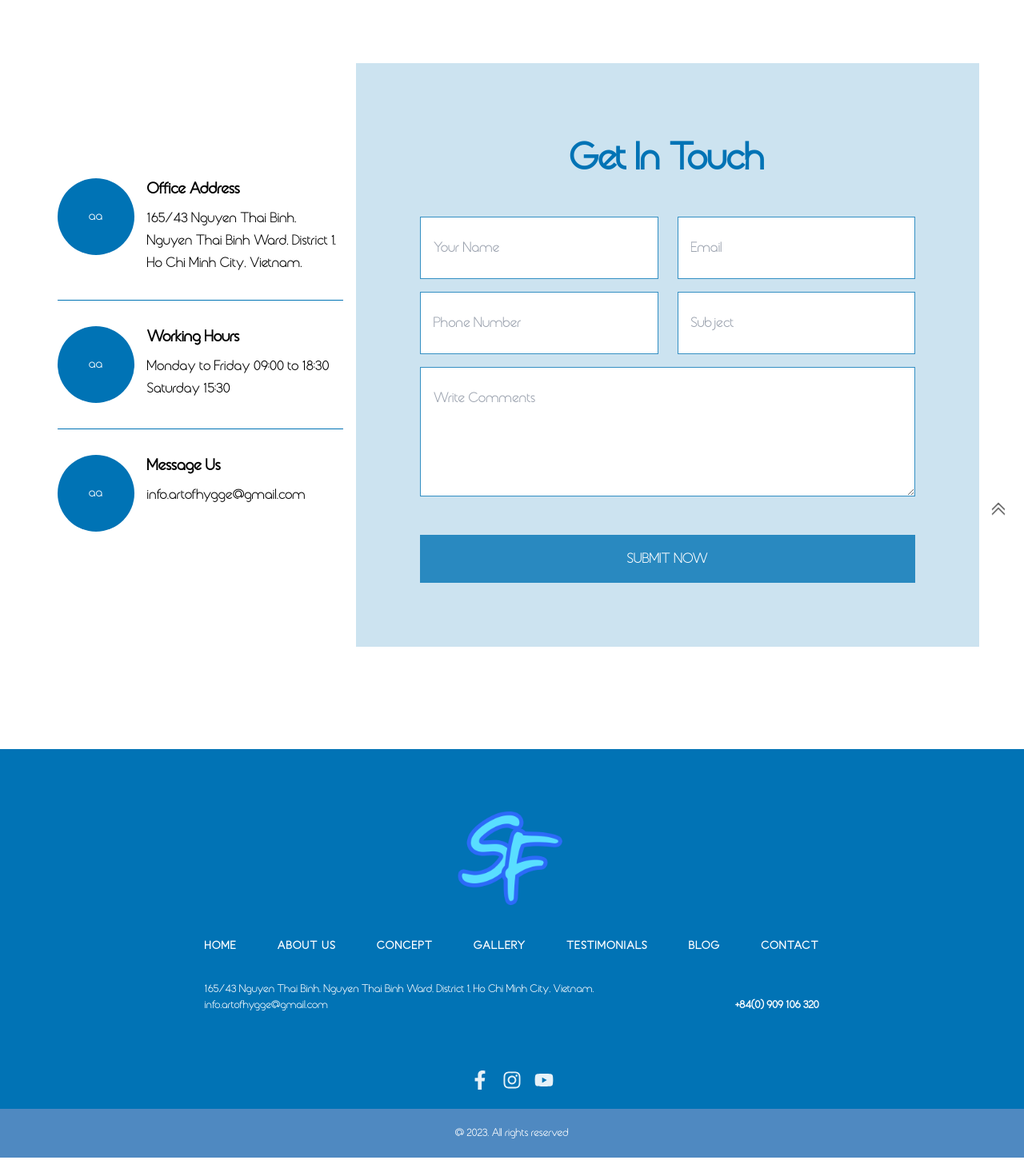
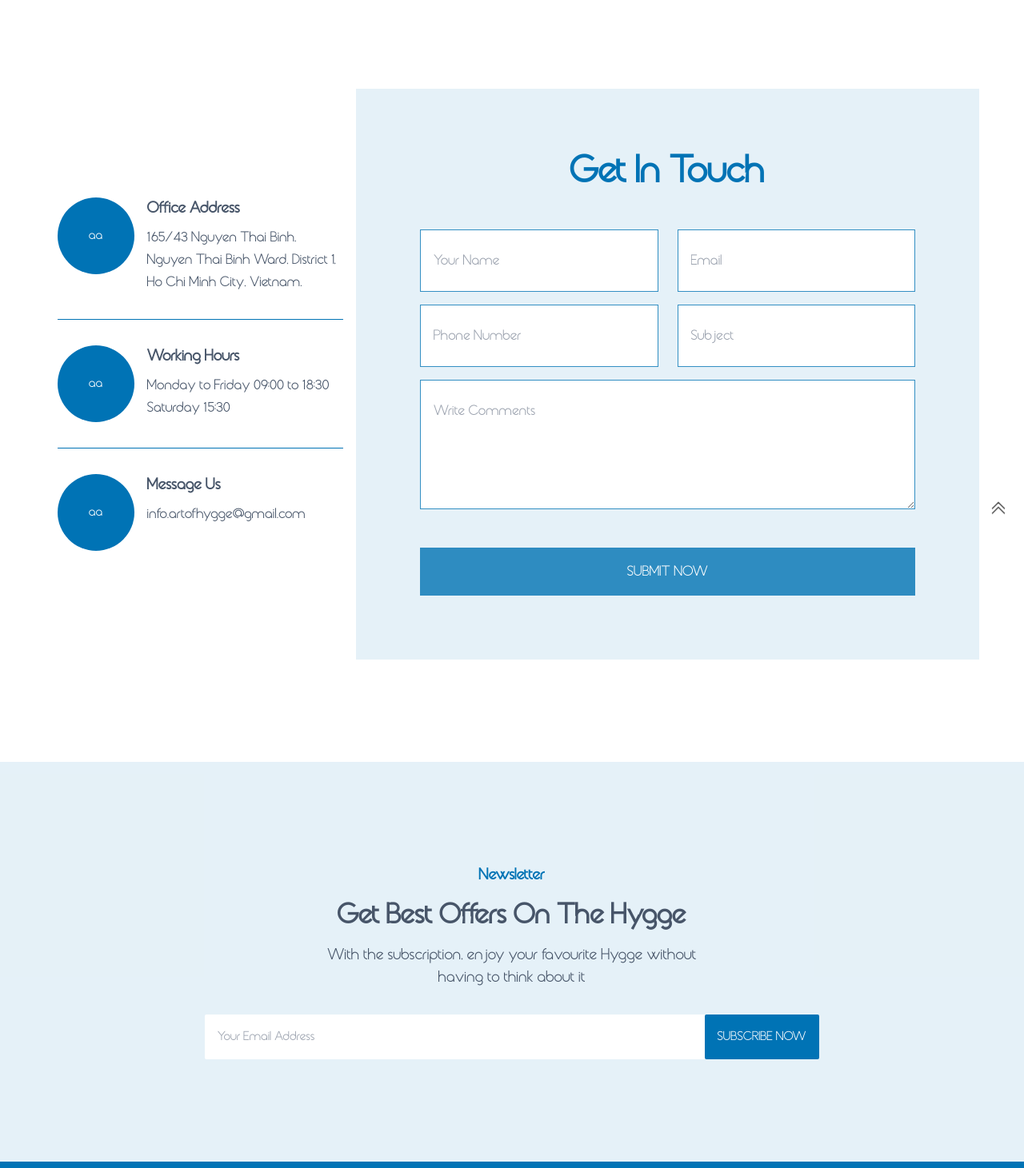
Before and after one commit to NguyenUyen-ReactJs2206/Hygge_Event, a React (Vite) app in the folder EventApp/: page /contact in a window 1280 px wide. Shown: the part 49-1510 px from the top of the page at 80% size. Built offline with nearby package versions, Linux system fonts and the light colour scheme.

Commit message:
Layout page Contact

```diff
--- a/EventApp/src/pages/Contact/Contact.tsx
+++ b/EventApp/src/pages/Contact/Contact.tsx
@@ -1,6 +1,7 @@
 export default function Contact() {
   return (
-    <div className='contact-page py-32' id='top'>
+    <div className='contact-page' id='top'>
+      <div className='py-32 lg:pt-40'>
         <div className='container mx-auto sm:max-w-[500px] md:max-w-[700px] lg:max-w-[980px] xl:max-w-[1200px] twoXl:max-w-[1300px]'>
           <div className='grid-cols-12 md:grid'>
             <div className='col-span-12 flex items-center justify-center lg:col-span-4'>
@@ -11,7 +12,7 @@ export default function Contact() {
                       <div className='flex h-24 w-24 flex-shrink-0 items-center justify-center rounded-full bg-blue text-white'>
                         aa
                       </div>
-                    <div className='ml-4 break-normal'>
+                      <div className='ml-4 break-normal text-slate-600'>
                         <h5 className='text-xl font-semibold'>Office Address</h5>
                         <p className='mt-2 text-lg'>
                           165/43 Nguyen Thai Binh, Nguyen Thai Binh Ward, District 1, Ho Chi Minh City, Vietnam.
@@ -24,7 +25,7 @@ export default function Contact() {
                       <div className='flex h-24 w-24 flex-shrink-0 items-center justify-center rounded-full bg-blue text-white'>
                         aa
                       </div>
-                    <div className='ml-4 break-normal'>
+                      <div className='ml-4 break-normal text-slate-600'>
                         <h5 className='text-xl font-semibold'>Working Hours</h5>
                         <p className='mt-2 text-lg'>Monday to Friday 09:00 to 18:30 Saturday 15:30</p>
                       </div>
@@ -35,7 +36,7 @@ export default function Contact() {
                       <div className='flex h-24 w-24 flex-shrink-0 items-center justify-center rounded-full bg-blue text-white'>
                         aa
                       </div>
-                    <div className='ml-4 break-normal'>
+                      <div className='ml-4 break-all text-slate-600'>
                         <h5 className='text-xl font-semibold'>Message Us</h5>
                         <p className='mt-2 text-lg'>info.artofhygge@gmail.com</p>
                       </div>
@@ -45,8 +46,8 @@ export default function Contact() {
               </div>
             </div>
             <div className=' col-span-12 lg:col-span-8'>
-            <form className='bg-blue/20 px-4 py-20 text-center sm:px-6 md:px-10 lg:px-16 xl:px-20'>
-              <h2 className='mb-8 py-4 text-5xl font-extrabold text-blue'>Get In Touch</h2>
+              <form className='bg-blue/10 px-4 py-20 text-center sm:px-6 md:px-10 lg:px-16 xl:px-20'>
+                <h2 className='mb-12 text-5xl font-extrabold text-blue'>Get In Touch</h2>
                 <div className='grid grid-cols-2 gap-x-6 gap-y-4'>
                   <div className='col-span-2 md:col-span-1'>
                     <input
@@ -84,7 +85,7 @@ export default function Contact() {
                     ></textarea>
                   </div>
                   <div className='col-span-2'>
-                  <button className='mt-6 w-full bg-blue/80 px-4 py-4 text-lg uppercase text-white outline-none hover:bg-blue'>
+                    <button className='mt-6 w-full bg-blue/80 px-4 py-4 text-lg uppercase text-white outline-none transition-all duration-300 hover:bg-blue hover:duration-300'>
                       Submit Now
                     </button>
                   </div>
@@ -94,5 +95,32 @@ export default function Contact() {
           </div>
         </div>
       </div>
+
+      <div className=' bg-blue/10 py-32 text-center'>
+        <div className='container'>
+          <div className='mx-auto max-w-[600px] px-4 sm:px-10'>
+            <h5 className='text-xl font-semibold text-blue'>Newsletter</h5>
+            <h2 className='mt-4 text-4xl font-bold text-slate-600'>Get Best Offers On The Hygge</h2>
+            <p className='mt-4 text-xl text-slate-600'>
+              With the subscription, enjoy your favourite Hygge without having to think about it
+            </p>
+          </div>
+          <div className='mx-auto mt-8 max-w-[600px] px-4 md:max-w-[800px]'>
+            <form className='col-span-9'>
+              <div className='flex rounded-sm bg-white '>
+                <input
+                  type='text'
+                  className='flex-grow border-none bg-transparent p-4 outline-none'
+                  placeholder='Your Email Address'
+                />
+                <button className='flex-shrink-0 rounded-sm bg-blue p-4 uppercase text-white hover:opacity-90'>
+                  Subscribe Now
+                </button>
+              </div>
+            </form>
+          </div>
+        </div>
+      </div>
+    </div>
   )
 }
```
Lines whose indentation alone changed are shown as unchanged.
